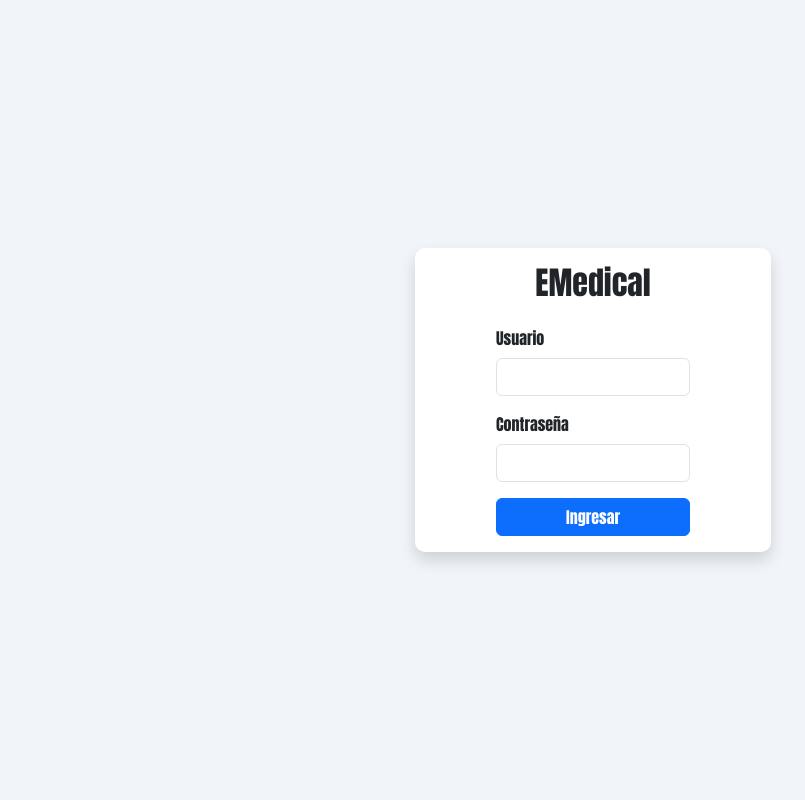
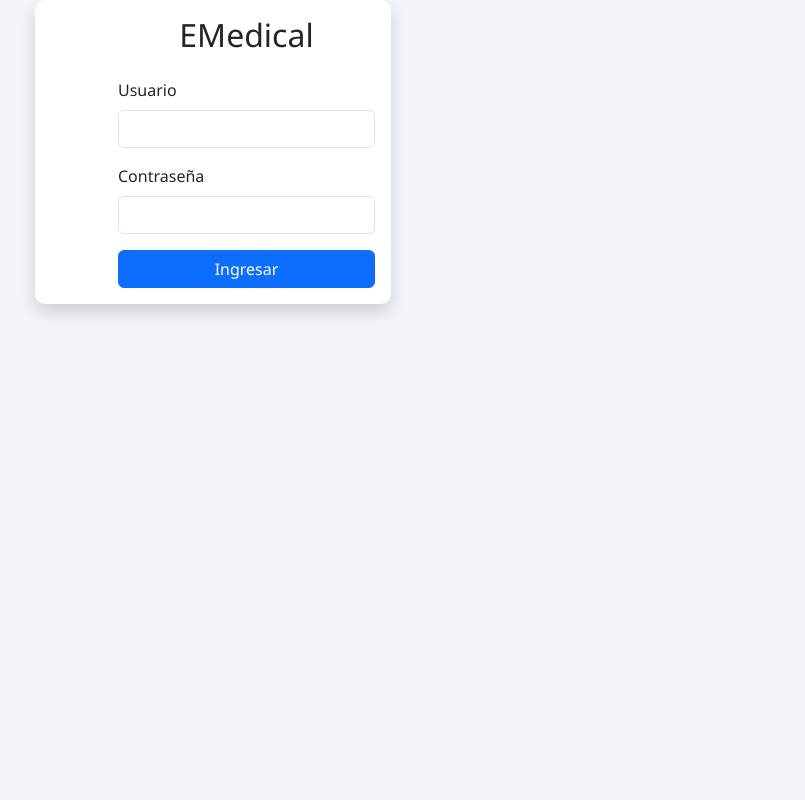
Before and after one commit to alangum4423/EVOLUTION-MEDICAL, a PHP site: page /login/login.php in a window 1280 px wide. Shown: the whole page, without its empty margins (47-852 px from the left). Run offline with PHP 8.4, Linux system fonts and the light colour scheme.

Commit message:
First Commit, ive try to change the font of the page

```diff
--- a/assets/css/estilos.css
+++ b/assets/css/estilos.css
@@ -1,9 +1,9 @@
 body{
-    font-family: Impact, Haettenschweiler, 'Arial Narrow Bold', sans-serif;
+    font-family: "Segoe UI", -apple-system, BlinkMacSystemFont, Roboto, sans-serif;
     height: 100vh;
-    display: flex;
-    align-items: right;
-    justify-content: center;
+    display: flex-end;
+    align-items: flex-end;
+    justify-content: flex-end;
     overflow: hidden;
     background: #f1f5f9;
 }
@@ -11,7 +11,7 @@ body{
 .card{
     border: none;
     border-radius: 10px;
-    align-items: center;
+    align-items: flex-end;
 }
 
 .navbar{
--- a/login/login.php
+++ b/login/login.php
@@ -15,11 +15,11 @@
     <link rel="stylesheet" href="../assets/css/estilos.css">
 </head>
 
-<body class="black">
+<body class="withe">
 
     <div class="container">
 
-        <div class="row justify-content-center align-items-center vh-100">
+        <div class="row justify-content-flex-end align-items-flex-end vh-100">
 
             <div class="col-md-4">
 
```
